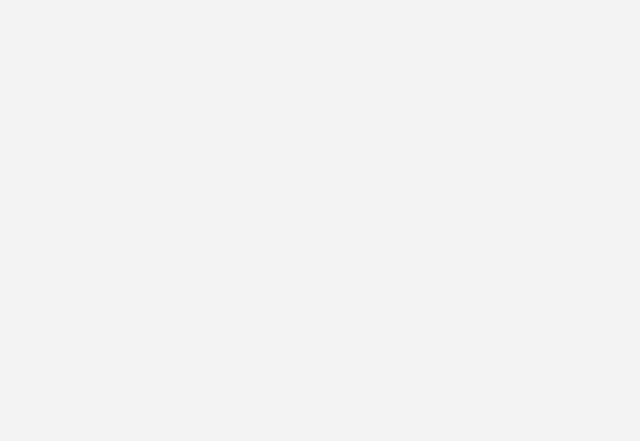
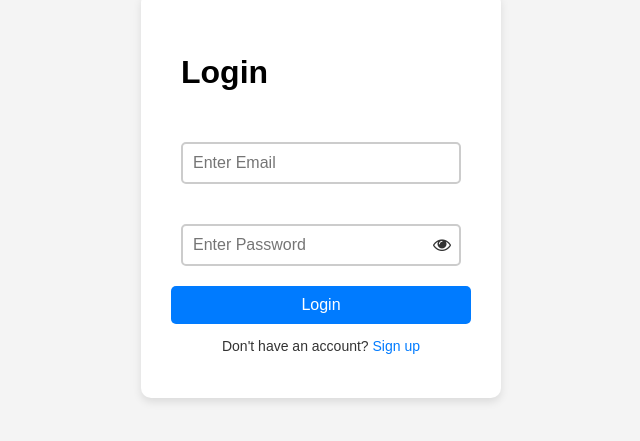
Before and after one commit to Italiyaharikrushn/authentication-react, a React (Create React App) app: page /login in a window 1280 px wide. Before the commit this address had no page. Shown: the part 205-646 px from the top of the page, without its empty margins (319-959 px from the left). Built offline with nearby package versions, Linux system fonts and the light colour scheme.

Commit message:
url path change for Routes

```diff
--- a/src/pages/ProtectedRoutes.jsx
+++ b/src/pages/ProtectedRoutes.jsx
@@ -1,15 +1,27 @@
-import { BrowserRouter as Router, Routes, Route } from 'react-router-dom';
+import { BrowserRouter as Router, Routes, Route, Navigate } from 'react-router-dom';
 import LoginPage from './login/loginPage';
 import RegisterPage from './register/registerPage';
 import HomePage from './dashbord/homePage';
+import { useSelector } from 'react-redux';
 
 function ProtectedRoutes() {
+  const isAuthenticated = useSelector((state) => state.auth.isAuthenticated);
   return (
     <Router>
       <Routes>
-        <Route path="/" element={<LoginPage />} />
-        <Route path="/register" element={<RegisterPage />} />
-        <Route path="/home" element={<HomePage />} />
+        {!isAuthenticated && (
+          <>
+            <Route path="/login" element={<LoginPage />} />
+            <Route path="/register" element={<RegisterPage />} />
+            <Route path="*" element={<Navigate to="/login" />} />
+          </>
+        )}
+        {isAuthenticated && (
+          <>
+            <Route path="/home" element={<HomePage />} />
+            <Route path="*" element={<Navigate to="/home" />} />
+          </>
+        )}
       </Routes>
     </Router>
   );
--- a/src/pages/dashbord/homePage.jsx
+++ b/src/pages/dashbord/homePage.jsx
@@ -13,14 +13,14 @@ const HomePage = () => {
 
   useEffect(() => {
     if (!isAuthenticated) {
-      navigate('/');
+      navigate('/login');
     }
   }, [isAuthenticated, navigate]);
 
   const handleLogout = () => {
     cookies.remove("token", { path: '/' });
     dispatch(logout());
-    navigate('/');
+    navigate('/login');
     window.location.reload();
   };
 
--- a/src/pages/register/registerPage.jsx
+++ b/src/pages/register/registerPage.jsx
@@ -132,7 +132,7 @@ const RegisterPage = () => {
           {isLoading ? "Registering..." : "Register"}
         </button>
 
-        <p>Already have an account? <Link to="/">Sign in</Link></p>
+        <p>Already have an account? <Link to="/login">Sign in</Link></p>
 
         {isError && (
           <p style={{ color: "red" }}>
```
